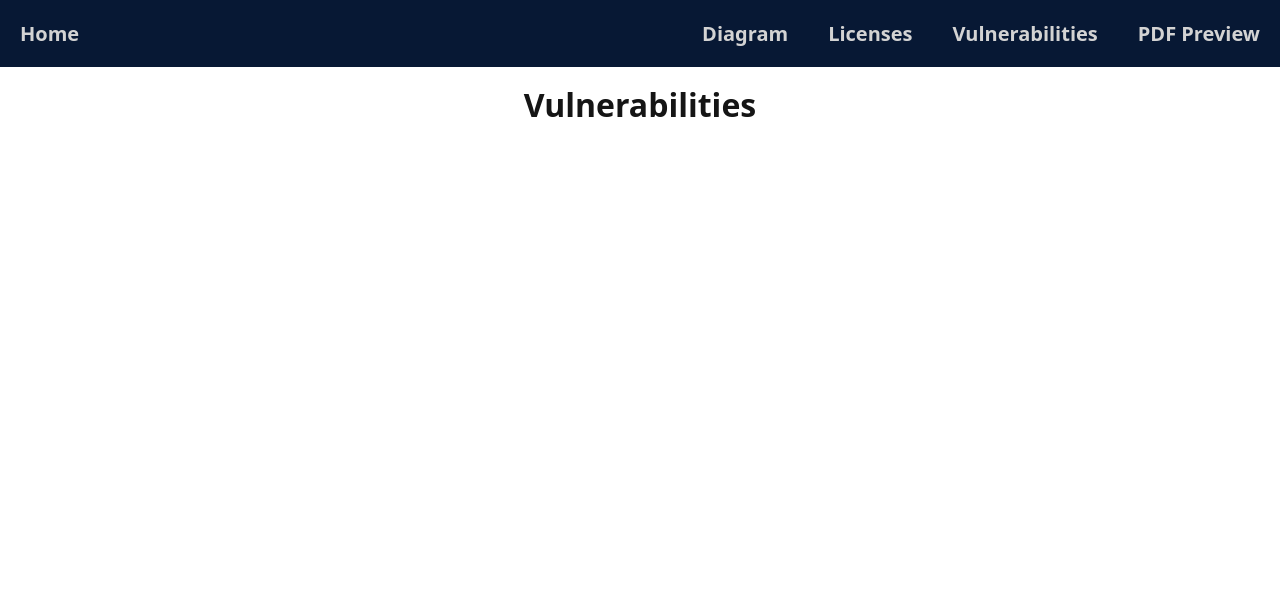
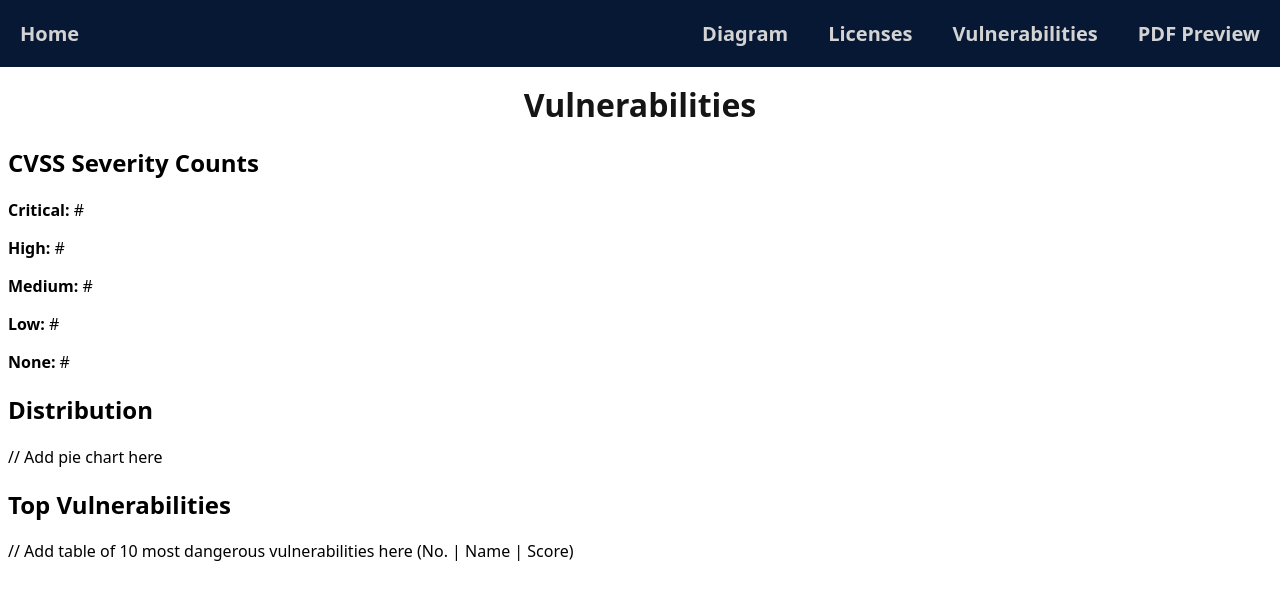
Before and after one commit to csci-435-fall-2024/csci-435-24_p3_sbom_viz, a Django app: page /vulnerabilities/ in a window 1280 px wide. Shown: the top 600 px of the page. Run offline with Django 5.2, Linux system fonts and the light colour scheme.

Commit message:
Added skeleton for vulnerabilities page layout

```diff
--- a/Code/sbom_viz/sbom_viz/settings.py
+++ b/Code/sbom_viz/sbom_viz/settings.py
@@ -11,6 +11,7 @@ https://docs.djangoproject.com/en/5.1/ref/settings/
 """
 
 from pathlib import Path
+import os
 
 # Build paths inside the project like this: BASE_DIR / 'subdir'.
 BASE_DIR = Path(__file__).resolve().parent.parent
--- a/Code/sbom_viz/sbom_viz/static/sbom_viz/css/styles.css
+++ b/Code/sbom_viz/sbom_viz/static/sbom_viz/css/styles.css
@@ -188,3 +188,7 @@ text.show-more{ /* The '+' or '-' text */
   margin: auto;
   text-align: center;
 }
+
+.bold {
+  font-weight: bold;
+}
--- a/Code/sbom_viz/sbom_viz/templates/sbom_viz/display_file.html
+++ b/Code/sbom_viz/sbom_viz/templates/sbom_viz/display_file.html
@@ -26,7 +26,6 @@
             new module.FileDisplayPage();
         });
     </script>
-    <script src="../../static/sbom_viz/js/pageTransition.js"></script>
     <div id="tree-svg-container"></div> <!-- For positioning of the tree relative to the navigation bar -->
 </body>
 </html>
--- a/Code/sbom_viz/sbom_viz/templates/sbom_viz/vulnerabilities.html
+++ b/Code/sbom_viz/sbom_viz/templates/sbom_viz/vulnerabilities.html
@@ -1,3 +1,4 @@
+{% load static %}
 <!DOCTYPE html>
 <html lang="en">
 <head>
@@ -16,6 +17,24 @@
     </div>
     <div class="body-space"> <!-- Put all page content inside this div (body-space) so it will not be drawn beneath the navigation bar. -->
         <div class="centered-title">Vulnerabilities</div>
-    </div>
+            <h2>CVSS Severity Counts</h2>
+            <p><span class="bold">Critical:</span> #</p>
+            <p><span class="bold">High:</span> #</p>
+            <p><span class="bold">Medium:</span> #</p>
+            <p><span class="bold">Low:</span> #</p>
+            <p><span class="bold">None:</span> #</p>
+
+            <div id="pie-chart-container"></div>
+            <h2>Distribution</h2>
+            <p>// Add pie chart here</p>
+            <script>
+                //import("../../static/sbom_viz/js/vulnerabilities_pie.js")
+            </script>
+
+            <div>
+                <h2>Top Vulnerabilities</h2>
+                <p>// Add table of 10 most dangerous vulnerabilities here (No. | Name | Score)</p>
+            </div>
+        </div>
 </body>
 </html>
```
Also changed, not shown: Code/sbom_viz/sbom_viz/static/sbom_viz/js/vulnerabilities_pie.js (added, +49 -0 lines), Code/sbom_viz/sbom_viz/static/sbom_viz/js/pageTransition.js (deleted).
